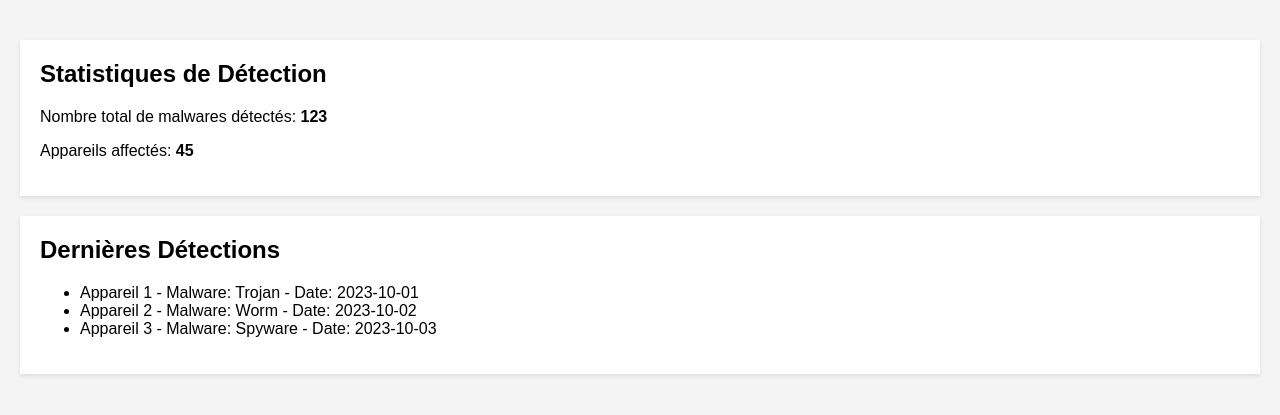
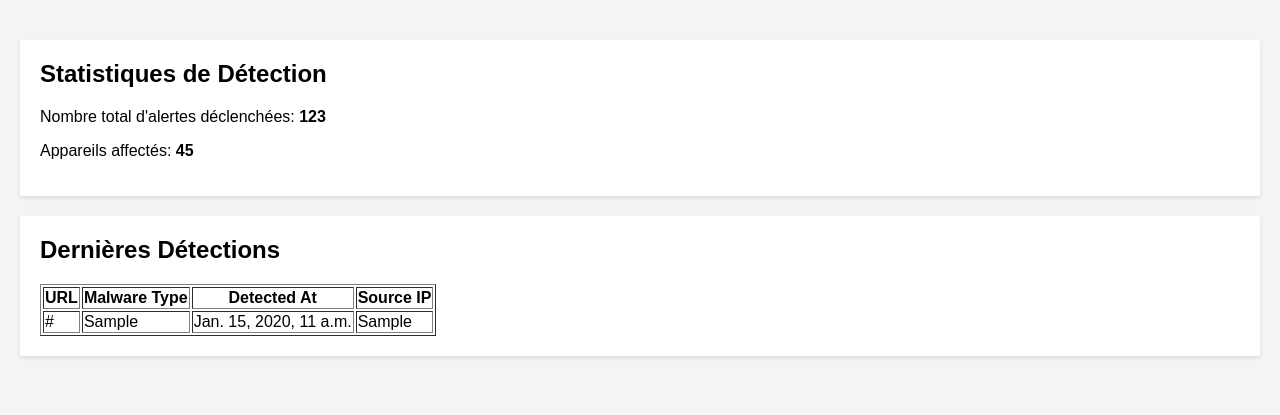
Before and after one commit to cylab-be/smart-router, a Django app: page / in a window 1280 px wide. Shown: the part 100-515 px from the top of the page. Run offline with Django 4.2, Linux system fonts and the light colour scheme; tables that the repository leaves empty hold one stand-in row (values such as "Sample post").

Commit message:
Display result and add ip adress

```diff
--- a/src/dashboard/models.py
+++ b/src/dashboard/models.py
@@ -1,9 +1,10 @@
 from django.db import models
 
-class MaliciousSite(models.Model):
+class MaliciousURL(models.Model):
     url = models.CharField(max_length=255)
     malware_type = models.CharField(max_length=255)
     detected_at = models.DateTimeField(auto_now_add=True)
+    source_ip = models.GenericIPAddressField()
 
     def __str__(self):
         return self.url
--- a/src/dashboard/views.py
+++ b/src/dashboard/views.py
@@ -1,11 +1,15 @@
 from django.http import HttpResponse
 from django.shortcuts import render
+
+from .models import MaliciousURL
+
 import threading
 from signature_analysis.url import start_capture
 
 
 def index(request):
-    return render(request, "dashboard/index.html")
+    malicious_urls = MaliciousURL.objects.all()
+    return render(request, "dashboard/index.html", {"malicious_urls": malicious_urls})
 
 def start_network_monitor(request):
     interface = "en0"
--- a/src/signature_analysis/url.py
+++ b/src/signature_analysis/url.py
@@ -2,7 +2,7 @@ import requests
 import json
 from scapy.all import *
 from django.utils import timezone
-from dashboard.models import MaliciousSite
+from dashboard.models import MaliciousURL
 
 def query_urlhaus(url):
     data = {'url': url}
@@ -11,7 +11,8 @@ def query_urlhaus(url):
     return json_response
 
 def process_http(packet):
-    if packet.haslayer('TCP') and packet.haslayer('Raw'):
+    if packet.haslayer('IP') and packet.haslayer('TCP') and packet.haslayer('Raw'):
+        src_ip = packet[IP].src
         payload = packet[Raw].load.decode("utf-8", errors="ignore")
         if "GET" in payload and "HTTP" in payload:
             start_index = payload.find("Host: ") + 6
@@ -27,13 +28,17 @@ def process_http(packet):
             else:
                 full_url = host + url
 
+            print(f"URL requested: {full_url} from IP: {src_ip}")
+
             response = query_urlhaus("http://" + full_url)
             if response['query_status'] == 'ok':
                 tags = " ".join(response['tags'])
-                MaliciousSite.objects.create(url=full_url, malware_type=tags, detected_at=timezone.now())
+                MaliciousURL.objects.create(url=full_url, malware_type=tags, detected_at=timezone.now(), source_ip=src_ip)
             elif response['query_status'] == 'no_results':
+                print(url)
                 print("No results")
             else:
+                print(url)
                 print("Something went wrong")
 
 def start_capture(interface):
--- a/src/templates/dashboard/index.html
+++ b/src/templates/dashboard/index.html
@@ -37,16 +37,27 @@
     <div class="container">
         <div class="card">
             <h2>Statistiques de Détection</h2>
-            <p>Nombre total de malwares détectés: <strong>123</strong></p>
+            <p>Nombre total d'alertes déclenchées: <strong>123</strong></p>
             <p>Appareils affectés: <strong>45</strong></p>
         </div>
         <div class="card">
             <h2>Dernières Détections</h2>
-            <ul>
-                <li>Appareil 1 - Malware: Trojan - Date: 2023-10-01</li>
-                <li>Appareil 2 - Malware: Worm - Date: 2023-10-02</li>
-                <li>Appareil 3 - Malware: Spyware - Date: 2023-10-03</li>
-            </ul>
+                <table border="1">
+                    <tr>
+                        <th>URL</th>
+                        <th>Malware Type</th>
+                        <th>Detected At</th>
+                        <th>Source IP</th>
+                    </tr>
+                    {% for alert in malicious_urls %}
+                    <tr>
+                        <td>{{ alert.url }}</td>
+                        <td>{{ alert.malware_type }}</td>
+                        <td>{{ alert.detected_at }}</td>
+                        <td>{{ alert.source_ip }}</td>
+                    </tr>
+                    {% endfor %}
+                </table>
         </div>
     </div>
 </body>
```
